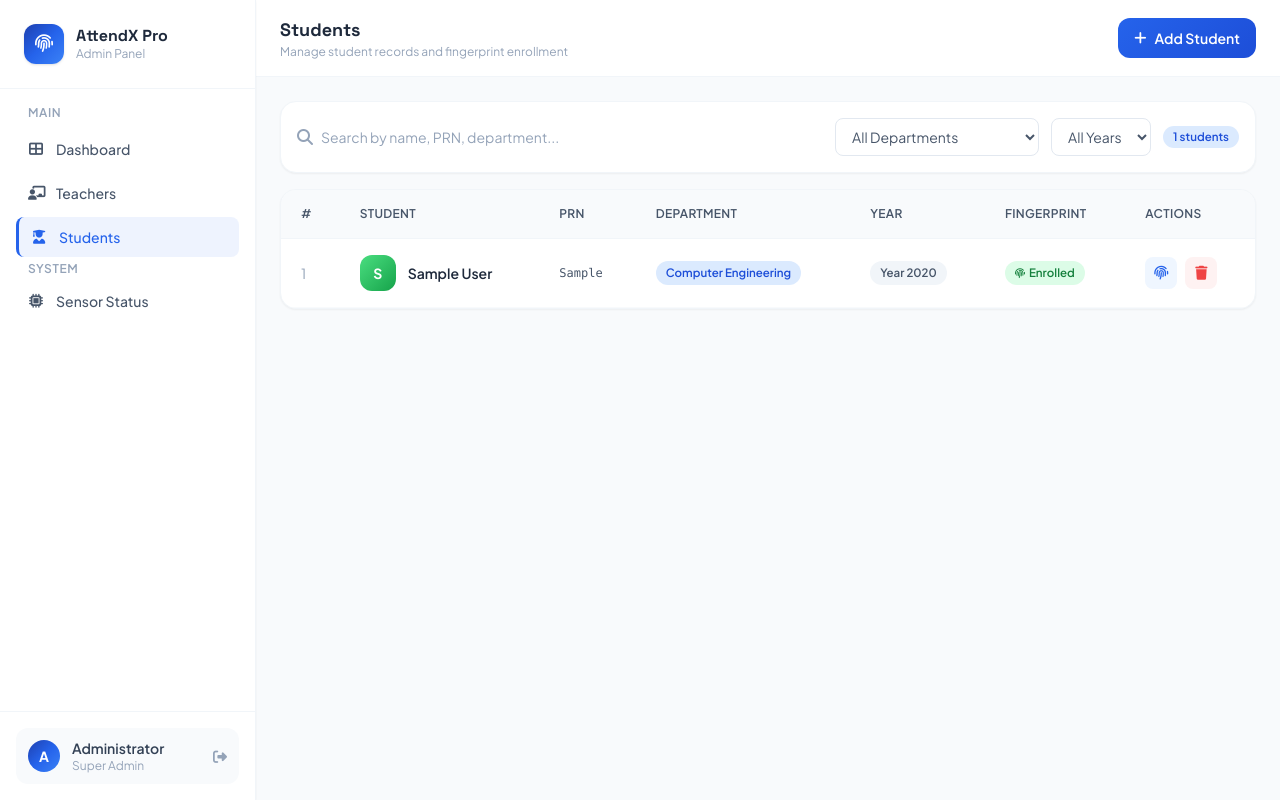
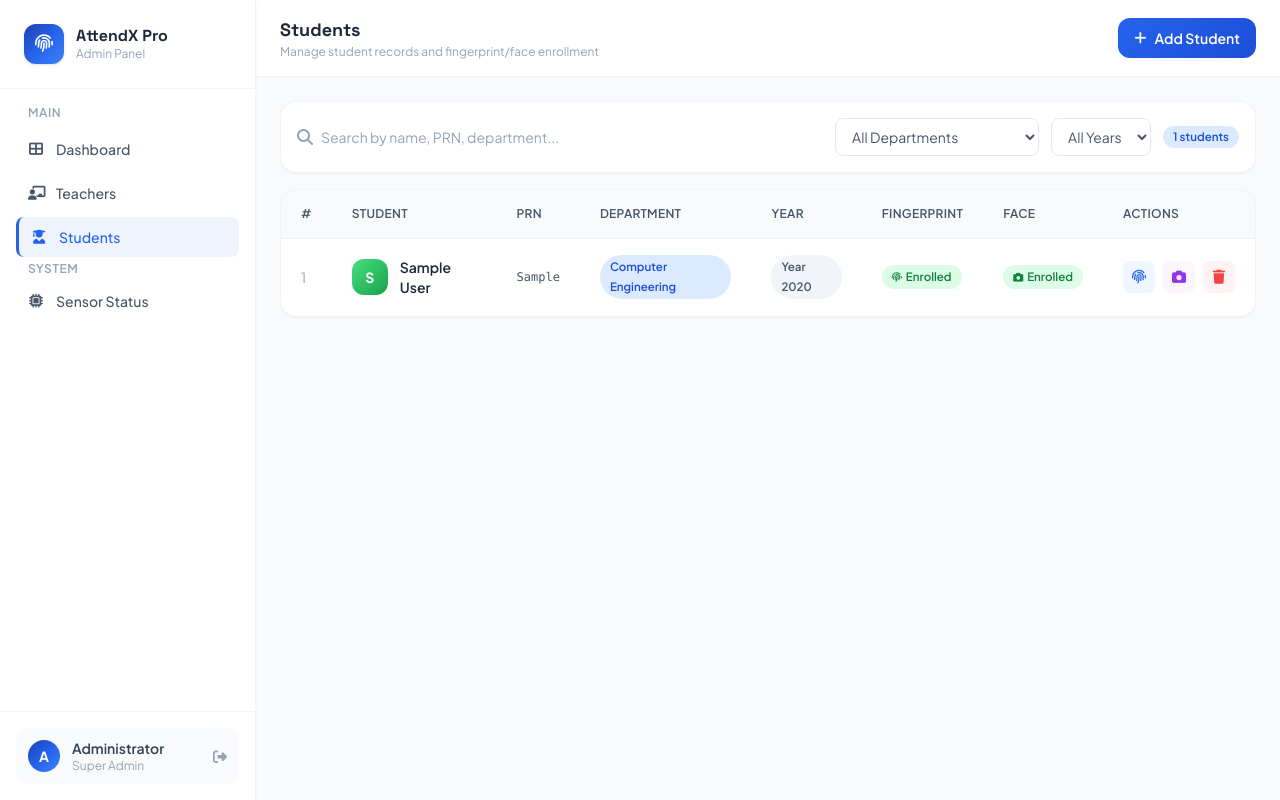
Before and after one commit to iamaftab18/attendance-system-fingerprint-raspberrypi, a Flask app: page /admin/students in a window 1280 px wide. Run offline with Flask 3, Linux system fonts and the light colour scheme; the visitor is signed in with stand-in values (Sample User, id 1); tables that the repository leaves empty hold one stand-in row (values such as "Sample post"); some libraries are stand-ins or nearby versions.

Commit message:
Add face enrollment to the admin Students page
The admin Students table only had fingerprint enroll + delete in its
Actions column, with no way to enroll a student's face at all outside
the teacher dashboard's Student Enrollment page. Brought over the same
face enrollment modal (with live camera preview) used there, plus a
Face status column so enrollment state is visible alongside Fingerprint.

```diff
--- a/templates/admin/students.html
+++ b/templates/admin/students.html
@@ -12,7 +12,7 @@
         <button onclick="toggleSidebar()" class="md:hidden text-slate-500"><i class="fas fa-bars text-xl"></i></button>
         <div>
           <h1 class="font-display font-bold text-slate-800 text-lg">Students</h1>
-          <p class="text-xs text-slate-400">Manage student records and fingerprint enrollment</p>
+          <p class="text-xs text-slate-400">Manage student records and fingerprint/face enrollment</p>
         </div>
       </div>
       <button onclick="openModal('addStudentModal')" class="btn-primary text-white text-sm px-4 py-2.5 rounded-xl font-semibold flex items-center gap-2">
@@ -56,6 +56,7 @@
                 <th class="text-left px-5 py-4 font-semibold text-slate-600 text-xs uppercase tracking-wide hidden lg:table-cell">Department</th>
                 <th class="text-left px-5 py-4 font-semibold text-slate-600 text-xs uppercase tracking-wide hidden sm:table-cell">Year</th>
                 <th class="text-left px-5 py-4 font-semibold text-slate-600 text-xs uppercase tracking-wide">Fingerprint</th>
+                <th class="text-left px-5 py-4 font-semibold text-slate-600 text-xs uppercase tracking-wide">Face</th>
                 <th class="text-left px-5 py-4 font-semibold text-slate-600 text-xs uppercase tracking-wide">Actions</th>
               </tr>
             </thead>
@@ -88,10 +89,24 @@
                   {% endif %}
                 </td>
                 <td class="px-5 py-4">
+                  {% if student.face_enrolled %}
+                    <span class="badge badge-green"><i class="fas fa-camera text-[10px]"></i> Enrolled</span>
+                  {% else %}
+                    <button onclick="openFaceEnrollModal({{ student.id }})"
+                      class="badge badge-yellow cursor-pointer hover:opacity-80 transition-opacity">
+                      <i class="fas fa-camera text-[10px]"></i> Enroll Now
+                    </button>
+                  {% endif %}
+                </td>
+                <td class="px-5 py-4">
                   <div class="flex items-center gap-2">
                     <button onclick="openFpEnrollModal('student', {{ student.id }})"
                       class="w-8 h-8 rounded-lg bg-blue-50 hover:bg-blue-100 text-blue-600 flex items-center justify-center transition-colors" title="Enroll Fingerprint">
                       <i class="fas fa-fingerprint text-sm"></i>
+                    </button>
+                    <button onclick="openFaceEnrollModal({{ student.id }})"
+                      class="w-8 h-8 rounded-lg bg-purple-50 hover:bg-purple-100 text-purple-600 flex items-center justify-center transition-colors" title="Enroll Face">
+                      <i class="fas fa-camera text-sm"></i>
                     </button>
                     <button onclick="deleteStudent({{ student.id }})"
                       class="w-8 h-8 rounded-lg bg-red-50 hover:bg-red-100 text-red-500 flex items-center justify-center transition-colors" title="Delete">
@@ -102,7 +117,7 @@
               </tr>
               {% else %}
               <tr>
-                <td colspan="7" class="px-5 py-16 text-center text-slate-400">
+                <td colspan="8" class="px-5 py-16 text-center text-slate-400">
                   <i class="fas fa-user-graduate text-4xl mb-3 block opacity-30"></i>
                   No students added yet.
                 </td>
@@ -155,7 +170,7 @@
         </div>
       </div>
       <div class="p-3 bg-blue-50 border border-blue-200 rounded-xl text-blue-700 text-xs">
-        <i class="fas fa-info-circle mr-1"></i> After adding student, enroll their fingerprint using the fingerprint button.
+        <i class="fas fa-info-circle mr-1"></i> After adding student, enroll their fingerprint and face using the buttons in the table.
       </div>
       <button onclick="addStudent()" class="btn-success w-full py-3 rounded-xl text-white font-semibold text-sm">
         <i class="fas fa-user-plus mr-2"></i> Add Student
@@ -181,6 +196,28 @@
     <div class="flex gap-3">
       <button onclick="closeModal('fpEnrollModal')" class="flex-1 py-3 rounded-xl border border-slate-200 text-slate-600 text-sm font-semibold">Cancel</button>
       <button id="fpStartBtn" onclick="startEnrollment()" class="flex-1 btn-success py-3 rounded-xl text-white text-sm font-semibold">Start Enrollment</button>
+    </div>
+  </div>
+</div>
+
+<!-- Face Enrollment Modal (same as teacher enrollment page) -->
+<div id="faceEnrollModal" class="modal-overlay hidden">
+  <div class="modal-box p-8 text-center">
+    <button onclick="closeFaceEnrollModal()" class="absolute top-4 right-4 text-slate-400 hover:text-slate-600 text-xl"><i class="fas fa-times"></i></button>
+    <div class="w-16 h-16 rounded-2xl bg-gradient-to-br from-purple-400 to-purple-600 flex items-center justify-center mx-auto mb-4 shadow">
+      <i class="fas fa-camera text-white text-2xl"></i>
+    </div>
+    <h3 class="font-display font-bold text-xl text-slate-800 mb-1">Face Enrollment</h3>
+    <p class="text-slate-500 text-sm mb-4">Enrolling: <strong id="faceEntityName" class="text-purple-700"></strong></p>
+    <div class="fp-scanner mx-auto mb-4 w-72 h-56 flex items-center justify-center overflow-hidden relative" id="faceScannerBox">
+      <img id="faceCameraFeed" class="hidden w-full h-full object-cover rounded-xl" alt="Live camera preview">
+      <i class="fas fa-camera text-5xl text-primary-300" id="faceIcon"></i>
+    </div>
+    <p class="text-sm font-medium text-primary-600" id="faceStatus">Ready to enroll</p>
+    <p class="text-xs text-slate-400 mb-6" id="faceSubStatus">Sit facing the webcam, then press Start</p>
+    <div class="flex gap-3">
+      <button onclick="closeFaceEnrollModal()" class="flex-1 py-3 rounded-xl border border-slate-200 text-slate-600 text-sm font-semibold">Cancel</button>
+      <button id="faceStartBtn" onclick="startFaceEnrollment()" class="flex-1 btn-success py-3 rounded-xl text-white text-sm font-semibold">Start Enrollment</button>
     </div>
   </div>
 </div>
@@ -283,5 +320,81 @@ async function startEnrollment() {
     document.getElementById('fpStartBtn').disabled = false;
   }
 }
+
+const FACE_BOX_BASE = 'fp-scanner mx-auto mb-4 w-72 h-56 flex items-center justify-center overflow-hidden relative';
+let faceEnrollStudentId = null;
+
+function openFaceEnrollModal(id) {
+  faceEnrollStudentId = id;
+  document.getElementById('faceEntityName').textContent = studentName(id);
+  document.getElementById('faceScannerBox').className = FACE_BOX_BASE;
+  document.getElementById('faceIcon').className = 'fas fa-camera text-5xl text-primary-300';
+  document.getElementById('faceStatus').textContent = 'Loading camera preview...';
+  document.getElementById('faceSubStatus').textContent = 'Position your face in the frame';
+  document.getElementById('faceStartBtn').disabled = false;
+  document.getElementById('faceStartBtn').textContent = 'Start Enrollment';
+  openModal('faceEnrollModal');
+  startFacePreview();
+}
+
+function startFacePreview() {
+  const img = document.getElementById('faceCameraFeed');
+  const icon = document.getElementById('faceIcon');
+  img.onload = () => {
+    icon.classList.add('hidden');
+    img.classList.remove('hidden');
+    document.getElementById('faceStatus').textContent = 'Ready to enroll';
+  };
+  img.onerror = () => {
+    img.classList.add('hidden');
+    icon.classList.remove('hidden');
+    document.getElementById('faceStatus').textContent = 'Camera preview unavailable';
+    document.getElementById('faceSubStatus').textContent = 'You can still try Start Enrollment';
+  };
+  img.src = `/fingerprint/camera/preview?ts=${Date.now()}`;
+}
+
+function stopFacePreview() {
+  const img = document.getElementById('faceCameraFeed');
+  img.onload = null;
+  img.onerror = null;
+  img.src = '';
+  img.classList.add('hidden');
+  document.getElementById('faceIcon').classList.remove('hidden');
+}
+
+function closeFaceEnrollModal() {
+  stopFacePreview();
+  closeModal('faceEnrollModal');
+}
+
+window.addEventListener('pagehide', stopFacePreview);
+window.addEventListener('beforeunload', stopFacePreview);
+
+async function startFaceEnrollment() {
+  document.getElementById('faceStartBtn').disabled = true;
+  document.getElementById('faceScannerBox').className = `${FACE_BOX_BASE} scanning`;
+  document.getElementById('faceStatus').textContent = 'Capturing...';
+  document.getElementById('faceSubStatus').textContent = 'Hold still and keep looking at the camera';
+
+  const res = await apiCall('/fingerprint/face/enroll', 'POST', { id: faceEnrollStudentId });
+  stopFacePreview();
+
+  if (res.success) {
+    document.getElementById('faceScannerBox').className = `${FACE_BOX_BASE} success`;
+    document.getElementById('faceIcon').className = 'fas fa-check-circle text-5xl text-green-500';
+    document.getElementById('faceStatus').textContent = 'Enrolled';
+    document.getElementById('faceSubStatus').textContent = res.message;
+    showToast('Face enrolled successfully', 'success');
+    setTimeout(() => location.reload(), 1500);
+  } else {
+    document.getElementById('faceScannerBox').className = `${FACE_BOX_BASE} error`;
+    document.getElementById('faceIcon').className = 'fas fa-times-circle text-5xl text-red-500';
+    document.getElementById('faceStatus').textContent = 'Failed';
+    document.getElementById('faceSubStatus').textContent = res.message;
+    document.getElementById('faceStartBtn').disabled = false;
+    document.getElementById('faceStartBtn').textContent = 'Retry';
+  }
+}
 </script>
 {% endblock %}
```
